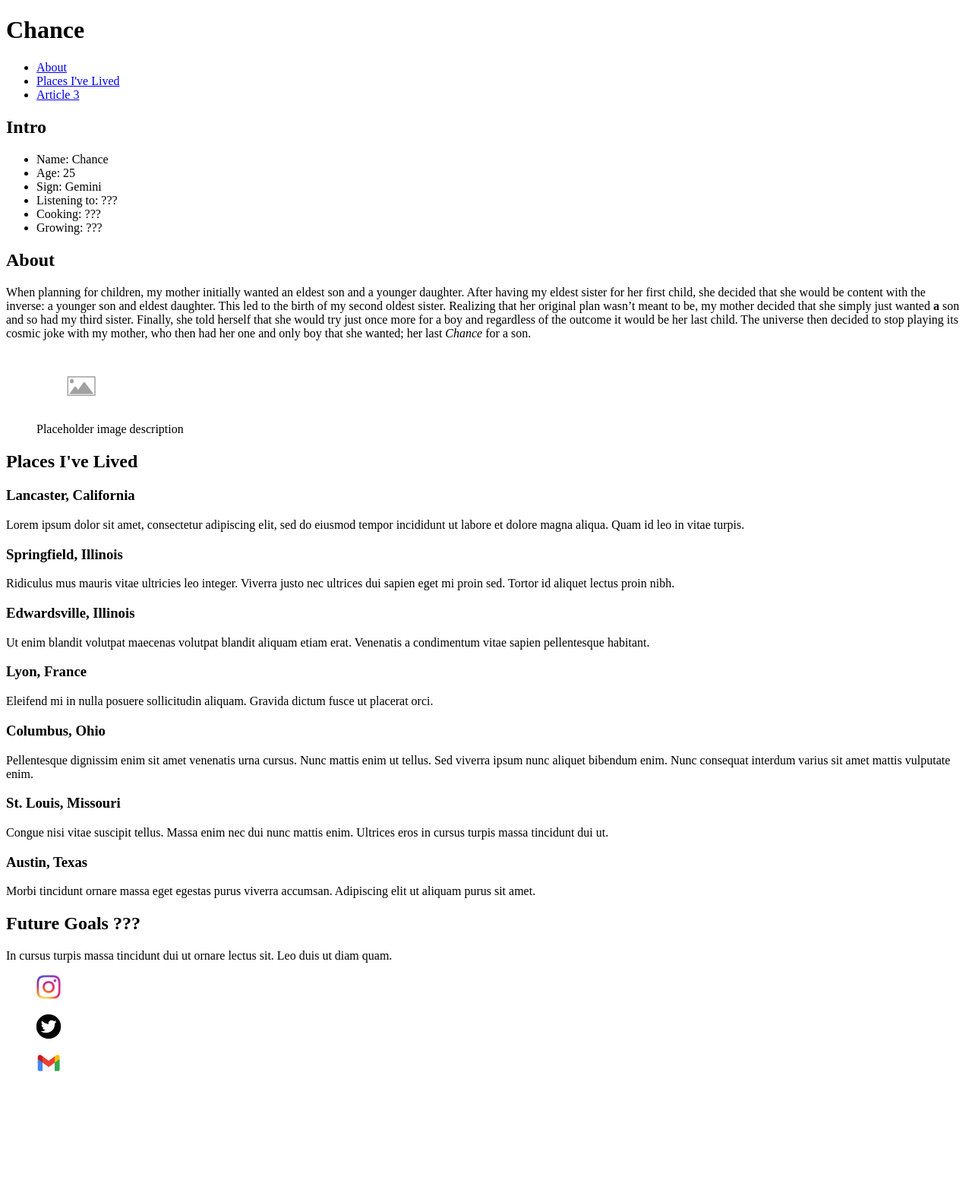
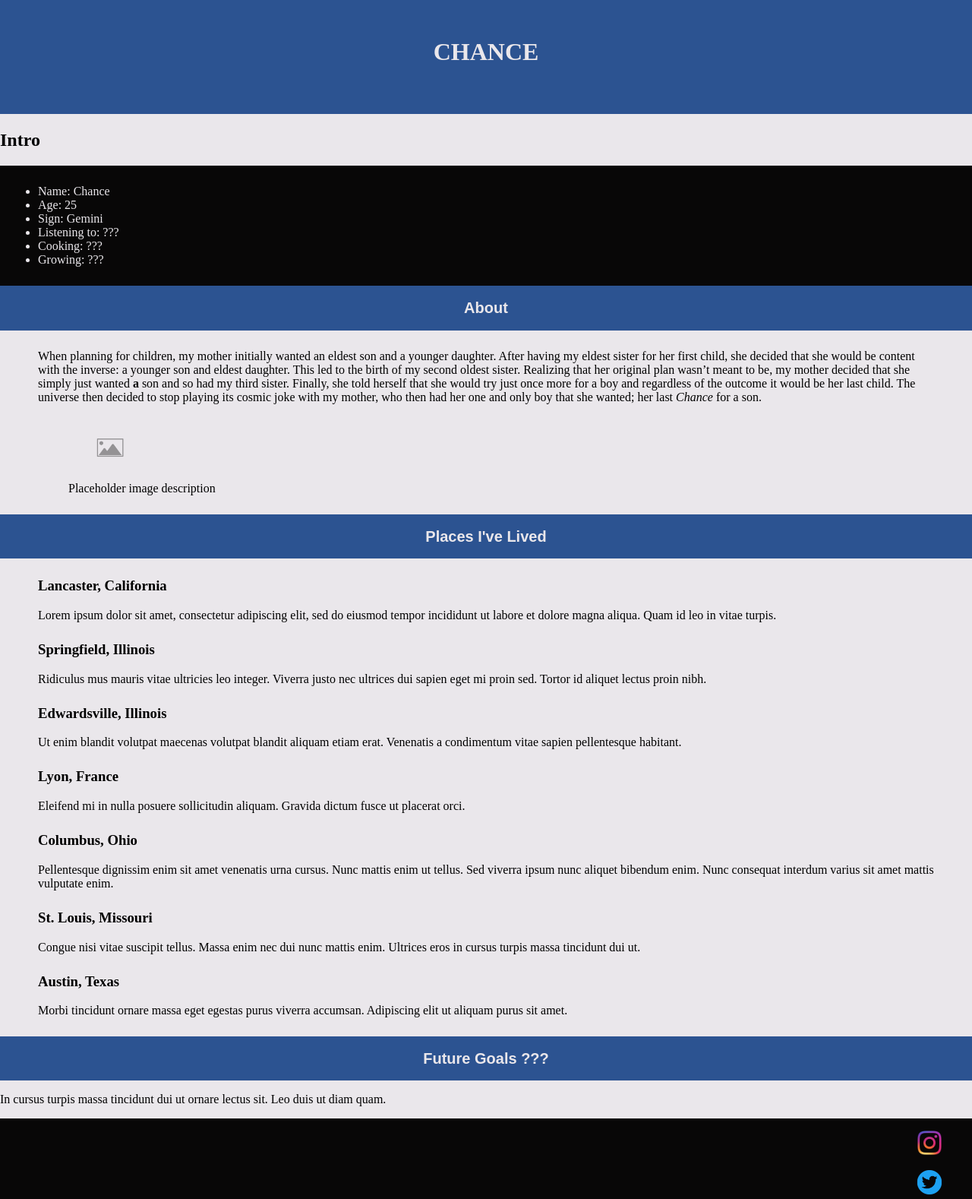
Before and after one commit to LC101-September-2021/assignment-4-html-me-something-cgood1413, a website: page index.html in a window 1280 px wide. Shown: the top 1578 px of the page at 76% size. Before the commit the page ends 1431 px from the top, so only its background shows below. Drawn offline with Linux system fonts and the light colour scheme.

Commit message:
Initial CSS structuring and logo changes

```diff
--- a/index.html
+++ b/index.html
@@ -7,14 +7,14 @@
    </head>
    <body>
       <header>
-         <h1>Chance</h1>
-         <nav>
+         <h1>CHANCE</h1>
+         <!-- <nav>
             <ul>
                <li><a href="#about">About</a></li>
                <li><a href="#places">Places I've Lived</a></li>
                <li><a href="#article-3">Article 3</a></li>
             </ul>
-         </nav>
+         </nav> -->
       </header>
       <main>
          <h2>Intro</h2>
@@ -26,8 +26,9 @@
             <li>Cooking: ???</li>
             <li>Growing: ???</li>
          </ul>
-         <section id="about">
-            <h2>About</h2>
+         <article id="about">
+            <button class="article-button"><h2>About</h2></button>
+            <section>
                <p>When planning for children, my mother initially wanted an eldest son
                   and a younger daughter. After having my eldest sister for her first child,
                   she decided that she would be content with the inverse: a younger son
@@ -43,59 +44,60 @@
                   <figcaption>Placeholder image description</figcaption>
                </figure>
             </section>
-         <section id="places">
-            <h2>Places I've Lived</h2>
-            <article>
+         </article>
+         <article id="places">
+            <button class="article-button"><h2>Places I've Lived</h2></button>
+            <section>
                <h3>Lancaster, California</h3>
                <p>Lorem ipsum dolor sit amet, consectetur adipiscing elit, sed do eiusmod
                   tempor incididunt ut labore et dolore magna aliqua. Quam id leo in vitae
                   turpis.</p>
-            </article>
-            <article>
+            </section>
+            <section>
                <h3>Springfield, Illinois</h3>
                <p>Ridiculus mus mauris vitae ultricies leo integer. Viverra justo nec
                   ultrices dui sapien eget mi proin sed. Tortor id aliquet lectus proin
                   nibh.</p>
-            </article>
-            <article>
+            </section>
+            <section>
                <h3>Edwardsville, Illinois</h3>
                <p>Ut enim blandit volutpat maecenas volutpat blandit aliquam etiam erat.
                   Venenatis a condimentum vitae sapien pellentesque habitant.</p>
-            </article>
-            <article>
+            </section>
+            <section>
                <h3>Lyon, France</h3>
                <p>Eleifend mi in nulla posuere sollicitudin aliquam. Gravida dictum fusce
                   ut placerat orci.</p>
-            </article>
-            <article>
+            </section>
+            <section>
                <h3>Columbus, Ohio</h3>
                <p>Pellentesque dignissim enim sit amet venenatis urna cursus. Nunc mattis
                   enim ut tellus. Sed viverra ipsum nunc aliquet bibendum enim. Nunc
                   consequat interdum varius sit amet mattis vulputate enim.</p>
-            </article>
-            <article>
+            </section>
+            <section>
                <h3>St. Louis, Missouri</h3>
                <p>Congue nisi vitae suscipit tellus. Massa enim nec dui nunc mattis enim.
                   Ultrices eros in cursus turpis massa tincidunt dui ut.</p>
-            </article>
-            <article>
+            </section>
+            <section>
                <h3>Austin, Texas</h3>
                <p>Morbi tincidunt ornare massa eget egestas purus viverra accumsan. Adipiscing
                   elit ut aliquam purus sit amet.</p>
+            </section>
          </article>
-         </section>
-         <section id="article-3">
-               <h2>Future Goals ???</h2>
+         <article id="article-3">
+               <button class="article-button"><h2>Future Goals ???</h2></button>
                <p>In cursus turpis massa tincidunt dui ut ornare lectus sit. Leo duis ut diam
                   quam.</p>
-         </section>
+         </article>
       </main>
       <footer>
          <figure>
             <a href="https://www.instagram.com/chance_good1/" target="_blank"><img class="media-link" src="./images/Insta Logo2.png" alt="Instagram Logo"></a>
          </figure>
          <figure>
-            <a href="https://twitter.com/HotPlantsChance" target="_blank"><img class="media-link" src="./images/Twitter Logo.png" alt="Twitter Logo"></a>
+            <a href="https://twitter.com/HotPlantsChance" target="_blank"><img class="media-link" src="./images/twitter logo2.png" alt="Twitter Logo"></a>
          </figure>
          <figure>
             <a href="mailto: cgood1413@gmail.com" target="_blank"><img class="media-link" src="./images/Gmail Logo.png" alt="Gmail Logo"></a>
--- a/styles.css
+++ b/styles.css
@@ -1,5 +1,91 @@
 /* Write your CSS here! */
+body {
+    background-color: #EAE7EB;
+    margin: 0;
+}
+
+h1 {
+    color: #EAE7EB;
+    background-color: #2c5391;
+    text-align: center;
+    padding: 50px 0;
+    margin-top: 0;
+    position: relative;
+    height: 50px;
+    width: 100%;
+    top: 0;
+    left: 0;
+}
+
+ul {
+    margin: 0;
+    padding: 25px 50px;
+    background-color: #080707;
+}
+
+li {
+    color: #EAE7EB;
+}
+
+section {
+    margin: 25px 50px;
+}
+
+footer {
+    text-align: right;
+    color: #EAE7EB;
+    background-color: #080707;
+    position: absolute;
+    width: 100%;
+    left: 0;
+}
+
+.article-button {
+    background-color: #2c5391;
+    color: #EAE7EB;
+    width: 100%;
+    border-width: 0;
+}
+
+.article-button:hover {
+    background-color: #26477C;
+    color: #EAC435;
+}
+
 .media-link{
     width: 32px;
     height: auto;
 }
+
+
+/* Color Palette Options:
+
+1:
+Russian Violet #372248
+Pink Lavender #E0ACD5
+Blue Sapphire #1C6E8C
+Moss Green #7C995C
+Sonic Silver #757575
+
+2:
+Celtic Blue #0C6DD4
+Satin Sheen Gold #CCA43B
+Platinum #E5E5E5
+White #FFFFFF
+Davys Grey #474747
+
+3:
+Platnium #E6E4E7 – Background
+Saffron #EAC435
+Xanadu #667761
+Bdazzled Blue #345995
+Rich Black Fogra #070707
+*/
+
+/*
+
+"Saffron":"ebc025",
+"Fern Green":"5b7952",
+"Y In Mn Blue":"2c5391",
+"Rich Black FOGRA 39":"080707"}
+ */
```
Also changed, not shown: images/Twitter Logo.png (deleted), images/twitter logo2.png (added), 2 other files. Lines whose indentation alone changed are shown as unchanged.
